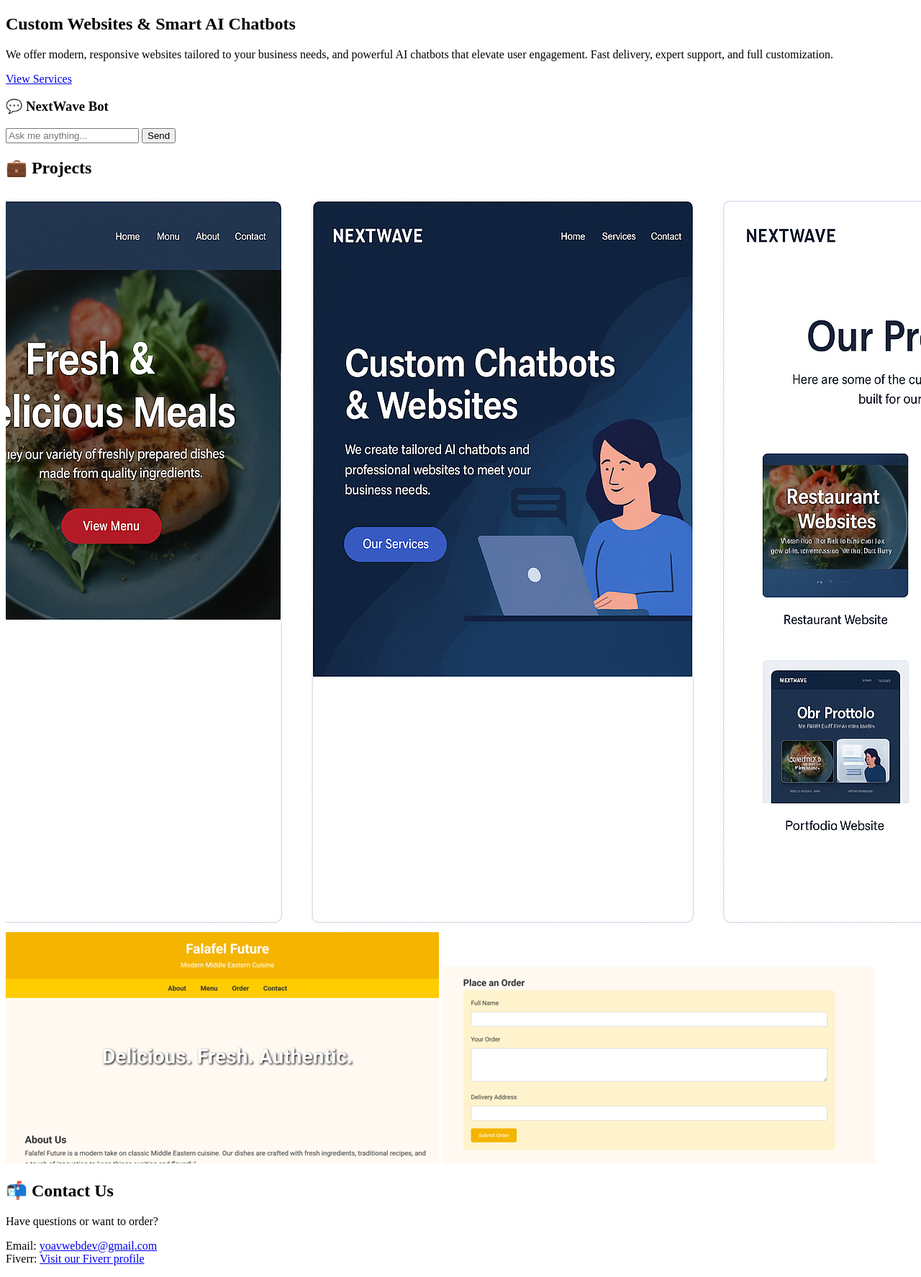
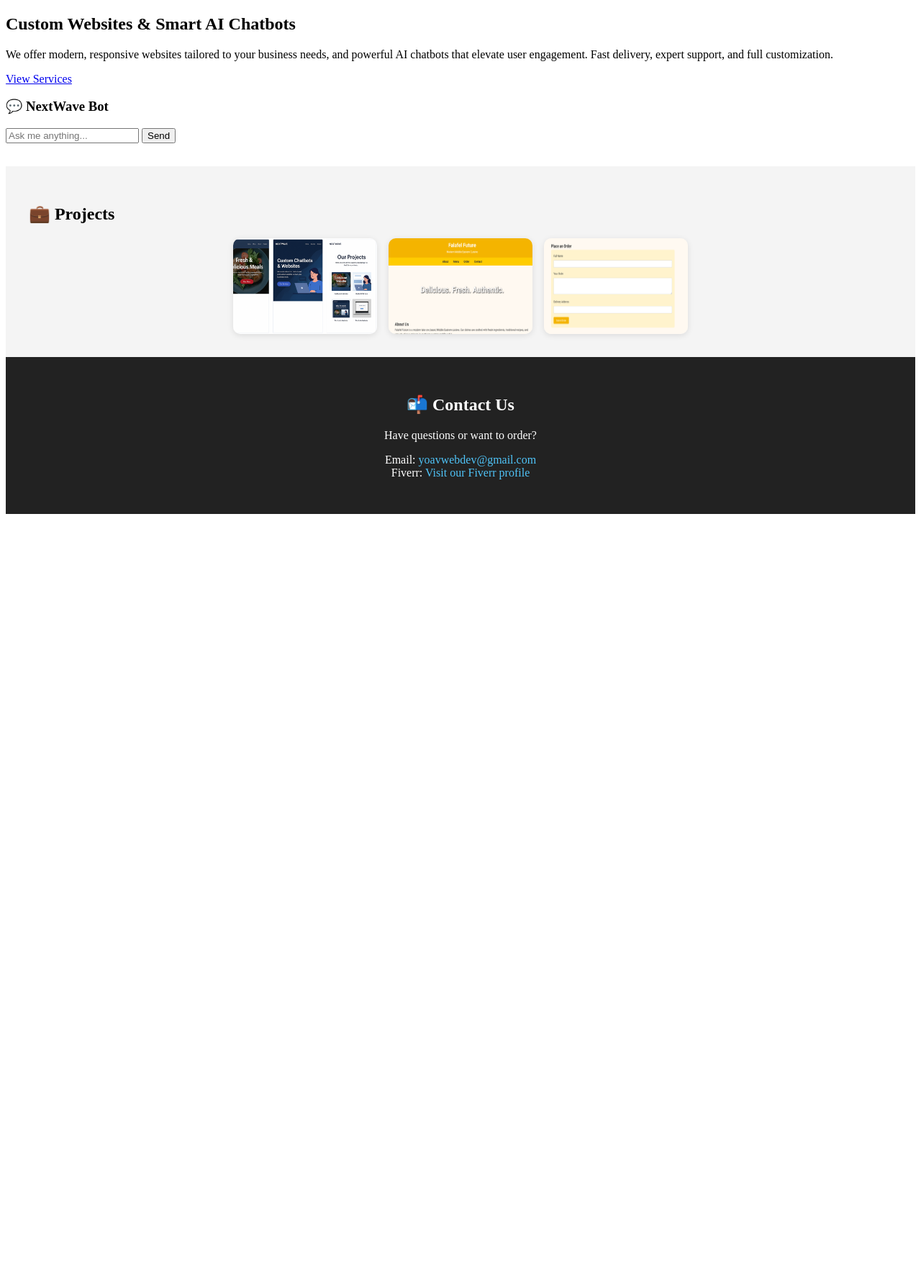
Before and after one commit to Yoavga19/library, a Python web app: template templates/index.html in a window 1280 px wide; the page is wider, and only the part inside the window is pictured. Shown: the part 98-1872 px from the top of that part at 72% size. After the commit the page ends 812 px from the top of that part, so only its background shows below. Run offline with Jinja, Linux system fonts and the light colour scheme; the template is opened without the code that fills it, so the values that code supplies are empty.

Commit message:
Update style.css

```diff
--- a/static/style.css
+++ b/static/style.css
@@ -1,61 +1,26 @@
-.carousel {
-  position: relative;
-  width: 100%;
-  max-width: 1000px;
-  margin: 80px auto;
-  overflow: hidden;
-  border-radius: 12px;
-  box-shadow: 0 4px 12px rgba(0, 0, 0, 0.2);
+.projects-section {
+  padding: 2rem;
+  background-color: #f4f4f4;
+  margin-top: 2rem;
 }
-
-.carousel-track {
+.project-gallery {
   display: flex;
-  transition: transform 0.5s ease-in-out;
+  gap: 1rem;
+  flex-wrap: wrap;
+  justify-content: center;
 }
-
-.carousel-track img {
-  width: 100%;
-  height: 75vh;
-  object-fit: cover;
-  flex-shrink: 0;
-  border-radius: 8px;
+.project-gallery img {
+  width: 200px;
+  border-radius: 10px;
+  box-shadow: 0 2px 8px rgba(0,0,0,0.1);
 }
-
-/* חצים בצדדים */
-.carousel-btn {
-  position: absolute;
-  top: 50%;
-  transform: translateY(-50%);
-  background-color: rgba(0, 0, 0, 0.4);
-  border: none;
+.footer {
+  text-align: center;
+  padding: 2rem;
+  background: #222;
   color: white;
-  font-size: 2.5rem;
-  cursor: pointer;
-  z-index: 10;
-  padding: 10px 16px;
-  transition: background 0.3s ease;
 }
-
-.carousel-btn:hover {
-  background-color: rgba(0, 0, 0, 0.7);
+.footer a {
+  color: #4fc3f7;
+  text-decoration: none;
 }
-
-.carousel-btn.prev {
-  left: 15px;
-}
-
-.carousel-btn.next {
-  right: 15px;
-}
-
-/* רספונסיביות */
-@media (max-width: 768px) {
-  .carousel-track img {
-    height: 45vh;
-  }
-
-  .carousel-btn {
-    font-size: 2rem;
-    padding: 6px 12px;
-  }
-}
```
